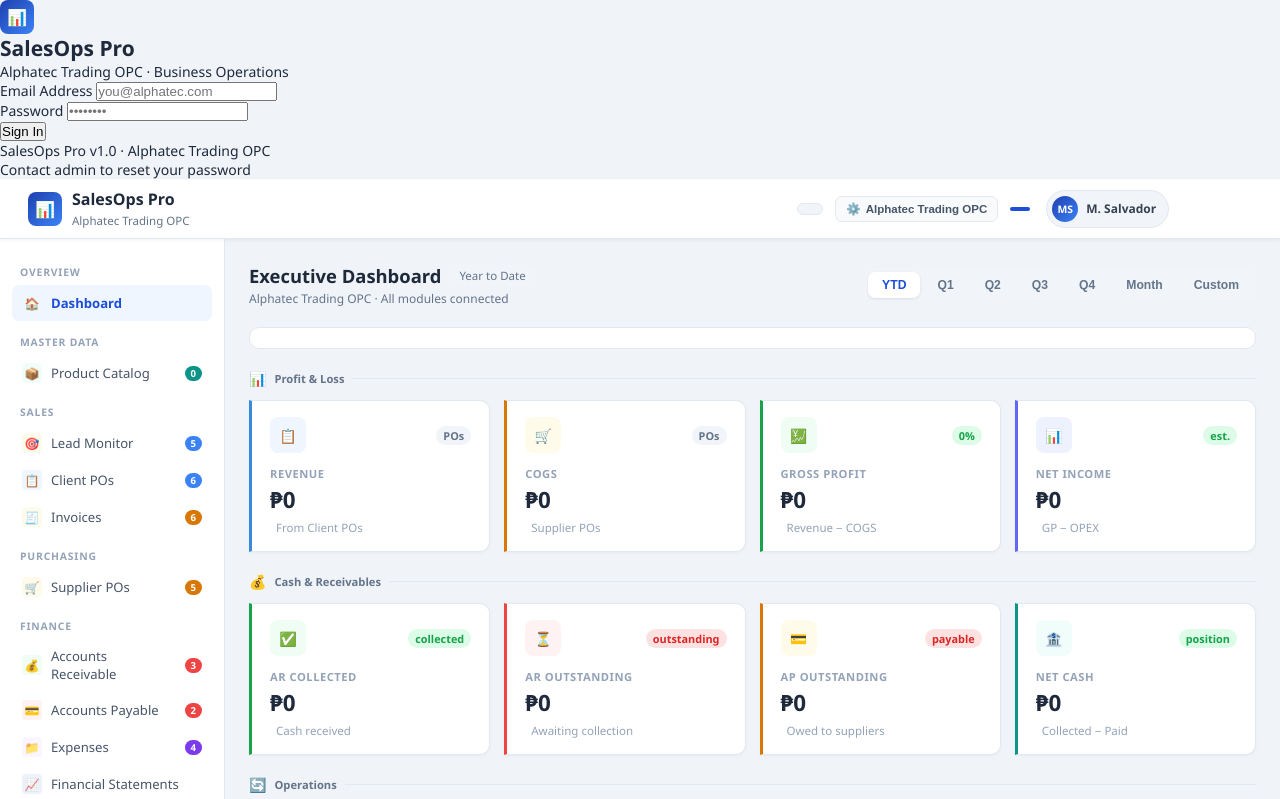
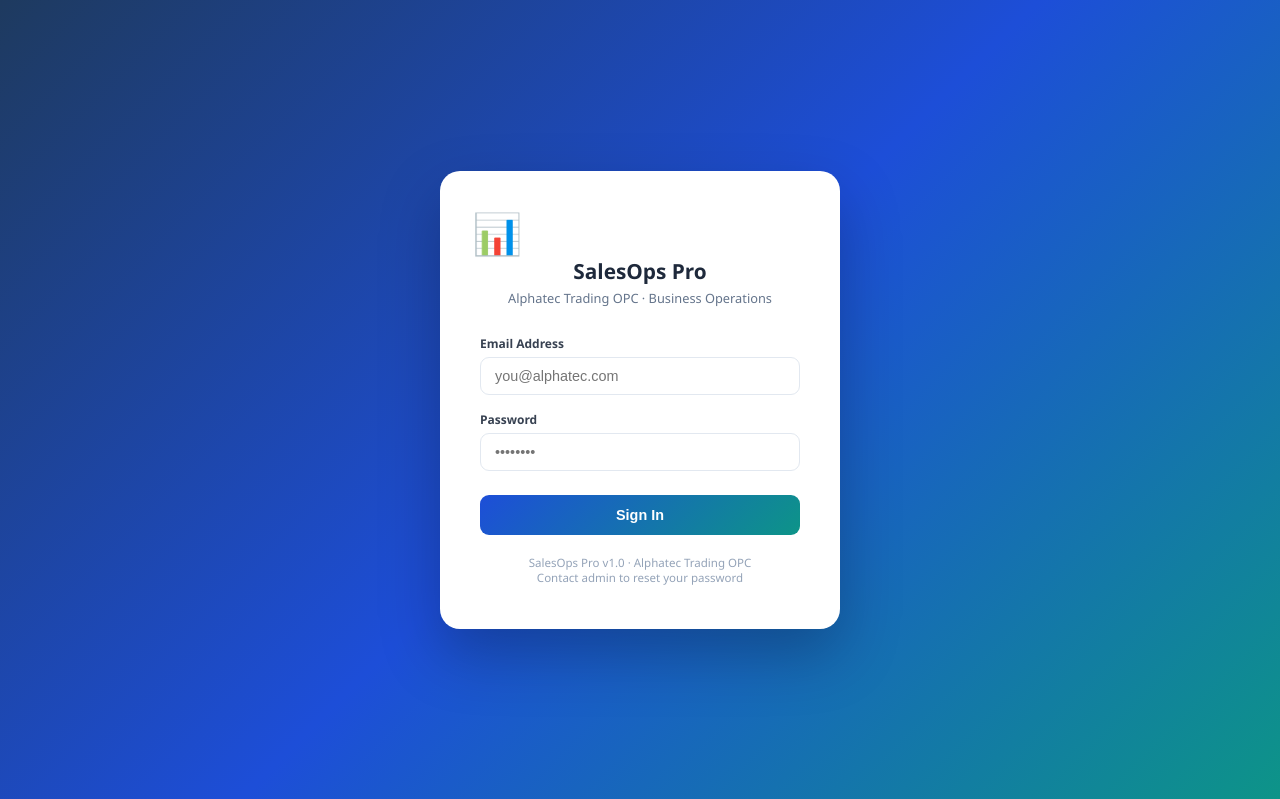
Before and after one commit to alphatec-salvador/SalesPro-Alphatec, a plain HTML site: page index.html in a window 1280 px wide. Shown: the top 799 px of the page. Drawn offline with nearby package versions, Linux system fonts and the light colour scheme; a script that the page names is missing.

Commit message:
Add files via upload

```diff
--- a/index.html
+++ b/index.html
@@ -191,6 +191,23 @@
 .role-badge{display:inline-block;padding:2px 10px;border-radius:20px;font-size:.68rem;font-weight:700;text-transform:uppercase}
 .logout-btn{background:none;border:1px solid rgba(255,255,255,.3);color:#fff;padding:4px 12px;border-radius:20px;font-size:.72rem;cursor:pointer;transition:background .15s}
 .logout-btn:hover{background:rgba(255,255,255,.15)}
+#loginScreen{position:fixed;inset:0;background:linear-gradient(135deg,#1e3a5f 0%,#1d4ed8 50%,#0d9488 100%);display:flex;align-items:center;justify-content:center;z-index:9999;font-family:'Segoe UI',system-ui,sans-serif}
+#loginScreen.hidden{display:none!important}
+.login-card{background:#fff;border-radius:20px;padding:44px 40px;width:100%;max-width:400px;box-shadow:0 25px 60px rgba(0,0,0,.25)}
+.login-logo{text-align:center;margin-bottom:28px}
+.login-logo .logo-icon{font-size:2.5rem;margin-bottom:8px}
+.login-logo h2{font-size:1.3rem;font-weight:700;color:#1e293b;margin:0}
+.login-logo p{font-size:.8rem;color:#64748b;margin:4px 0 0}
+.login-field{margin-bottom:16px}
+.login-field label{display:block;font-size:.75rem;font-weight:600;color:#374151;margin-bottom:5px}
+.login-field input{width:100%;padding:10px 14px;border:1.5px solid #e2e8f0;border-radius:9px;font-size:.9rem;outline:none;transition:border .15s;box-sizing:border-box}
+.login-field input:focus{border-color:#1d4ed8;box-shadow:0 0 0 3px rgba(29,78,216,.08)}
+.login-btn{width:100%;padding:12px;background:linear-gradient(135deg,#1d4ed8,#0d9488);color:#fff;border:none;border-radius:9px;font-size:.9rem;font-weight:700;cursor:pointer;margin-top:8px;transition:opacity .15s}
+.login-btn:hover{opacity:.92}
+.login-btn:disabled{opacity:.6;cursor:not-allowed}
+.login-error{background:#fef2f2;border:1px solid #fecaca;color:#dc2626;border-radius:8px;padding:10px 14px;font-size:.8rem;margin-top:12px;display:none}
+.login-error.show{display:block}
+.login-footer{text-align:center;font-size:.72rem;color:#94a3b8;margin-top:20px}
 
 </style>
 </head>
```
